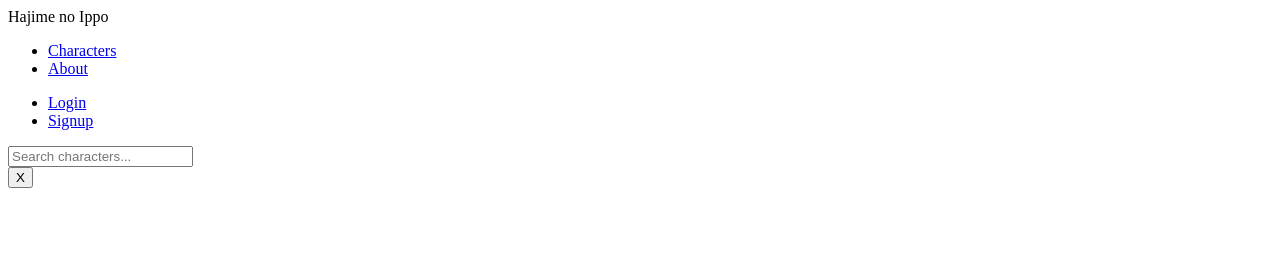
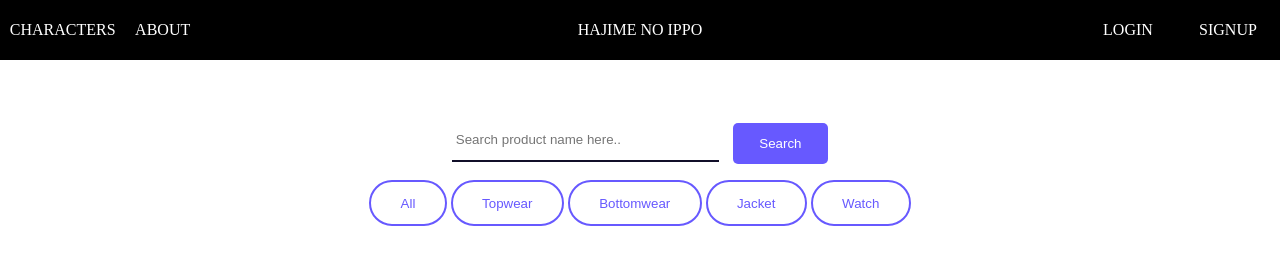
Before and after one commit to MixterOne/SearchFilter, a plain HTML site: page index.html in a window 1280 px wide. Drawn offline with Linux system fonts and the light colour scheme.

Commit message:
adicionando estilo

```diff
--- a/index.html
+++ b/index.html
@@ -4,19 +4,20 @@
     <meta charset="UTF-8">
     <meta http-equiv="X-UA-Compatible" content="IE=edge">
     <meta name="viewport" content="width=device-width, initial-scale=1.0">
+
+    <link rel="stylesheet" href="style.css">
     <title>FilterSearch</title>
 </head>
 <body>
-    <div class="main-container">
     <div class="header">
-            <div class="title">
-                <div class="text">Hajime no Ippo</div>
-            </div>
         <div class="nav-bar">
             <ul>
                 <li><a href="#">Characters</a></li>
                 <li><a href="#">About</a></li>
             </ul>
+        </div>
+        <div class="title">
+            <div class="text">Hajime no Ippo</div>
         </div>
         <div class="auth">
             <div class="link">
@@ -27,23 +28,32 @@
             </div>
         </div>
     </div>
-
         <section>
-            <div class="search">
-                <div class="search-box">
-                    <div class="search-div">
-                        <input type="text" class="search" id="search" placeholder="Search characters...">
+            <div class="wrapper">
+                <div id="search-container">
+                  <input
+                    type="search"
+                    id="search-input"
+                    placeholder="Search product name here.."
+                  />
+                  <button id="search">Search</button>
                 </div>
-                    <input type="button" value="X" class="btn">
+                <div id="buttons">
+                  <button class="button-value" onclick="filterProduct('all')">All</button>
+                  <button class="button-value" onclick="filterProduct('Topwear')">
+                    Topwear
+                  </button>
+                  <button class="button-value" onclick="filterProduct('Bottomwear')">
+                    Bottomwear
+                  </button>
+                  <button class="button-value" onclick="filterProduct('Jacket')">
+                    Jacket
+                  </button>
+                  <button class="button-value" onclick="filterProduct('Watch')">
+                    Watch
+                  </button>
                 </div>
-                <div class="section-holder">
-                    <div class="section-container">
-                        <!--CHARACTERS-->
-                        <div class="characters-container">
-
-                        </div>
-                    </div>
-                </div>
+                <div id="products"></div>
               </div>
         </section>
     </div>
--- /dev/null
+++ b/style.css
@@ -0,0 +1,92 @@
+* {
+    padding: 0;
+    margin: 0;
+    box-sizing: border-box;
+    border: none;
+    outline: none;
+}
+
+body{
+    color: #fff;
+    width: 100%;
+
+}
+
+.header{
+    background: #000;
+    height: 60px;
+    width: 100%;
+    display: flex;
+    justify-content: space-between;
+    align-items: center;
+    text-transform: uppercase;
+}
+
+.nav-bar, .auth {
+    width: 200px;
+}
+
+.nav-bar ul, .auth ul{
+    display: flex;
+    justify-content: space-around;
+    list-style: none;
+}
+
+.nav-bar a, .auth a{
+    color: #fff;
+    text-decoration: none;
+}
+
+/*SECTION*/
+
+section{
+    width: 100%;
+    display: flex;
+    justify-content: center;
+    margin-top: 40px;
+}
+
+.wrapper {
+  width: 95%;
+  display: flex;
+  flex-direction: column;
+  justify-content: center;
+  align-items: center;
+}
+#search-container {
+  margin: 1em 0;
+  width: 55%;
+  justify-content: center;
+  align-items: center;
+  display: flex;
+}
+#search-container input {
+  background-color: transparent;
+  width: 40%;
+  border-bottom: 2px solid #110f29;
+  padding: 1em 0.3em;
+
+}
+#search-container input:focus {
+  border-bottom-color: #6759ff;
+}
+#search-container button {
+  padding: 1em 2em;
+  margin-left: 1em;
+  background-color: #6759ff;
+  color: #ffffff;
+  border-radius: 5px;
+  margin-top: 0.5em;
+}
+.button-value {
+  border: 2px solid #6759ff;
+  padding: 1em 2.2em;
+  border-radius: 3em;
+  background-color: transparent;
+  color: #6759ff;
+  cursor: pointer;
+}
+.active {
+  background-color: #6759ff;
+  color: #ffffff;
+}
```
Lines whose indentation alone changed are shown as unchanged.
